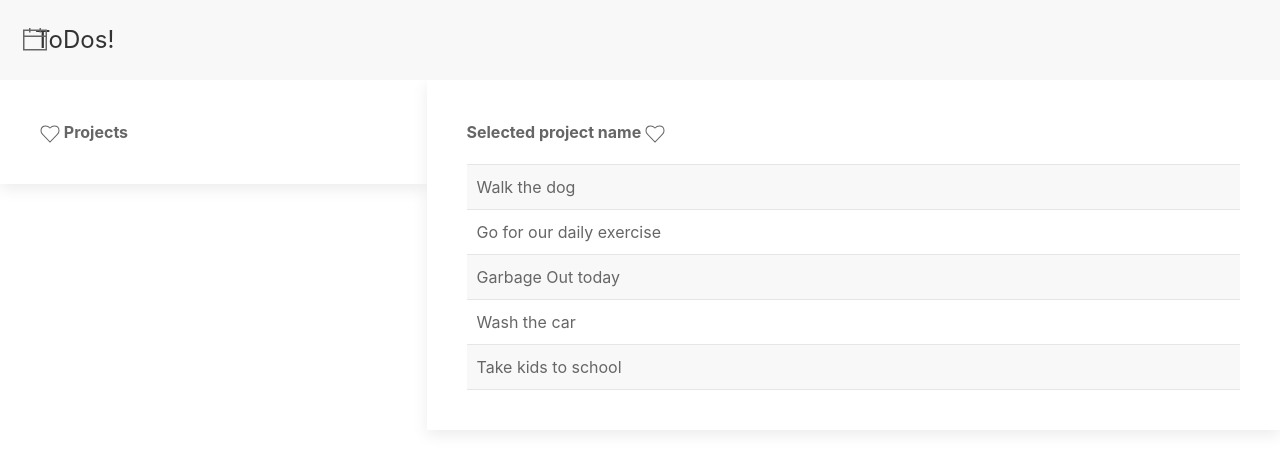
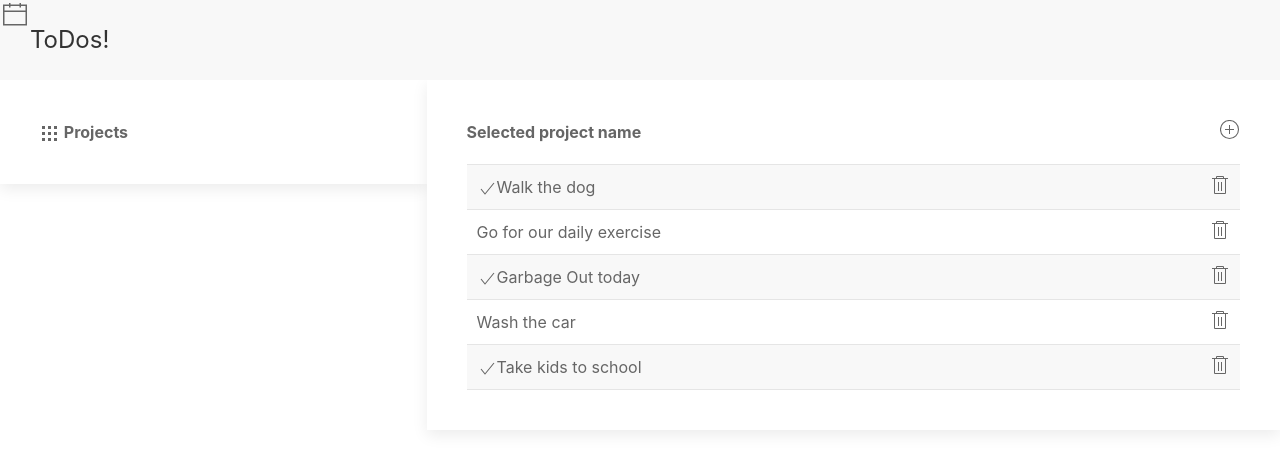
Before and after one commit to addod19/todo, a website built with webpack: page dist/index2.html in a window 1280 px wide. Built offline with nearby package versions, Linux system fonts and the light colour scheme.

Commit message:
re-position the uikit icons to the correct position

```diff
--- a/src/index.js
+++ b/src/index.js
@@ -1,6 +1,6 @@
 import '../node_modules/uikit';
 import Data from './modules/data';
-import '../dist/css/main.css';
+// import '../dist/css/main.css';
 
 const View = (() => {
   const render = project => {
@@ -24,11 +24,11 @@ const Controller = ((ui, data) => {
   let proj = data.project('My first project');
 
   const mytodos = [
-    'Walk the dog',
-    'Go for our daily exercise',
-    'Garbage Out today',
-    'Wash the car',
-    'Take kids to school'
+    `<span uk-icon="icon: check"></span>Walk the dog <a href="" class="uk-align-right" uk-icon="icon: trash"></a>`,
+    `Go for our daily exercise <a href="" class="uk-align-right" uk-icon="icon: trash"></a>`,
+    `<span uk-icon="icon: check"></span>Garbage Out today <a href="" class="uk-align-right" uk-icon="icon: trash"></a>`,
+    'Wash the car <a href="" class="uk-align-right" uk-icon="icon: trash"></a>',
+    `<span uk-icon="icon: check"></span>Take kids to school <a href="" class="uk-align-right" uk-icon="icon: trash"></a>`
   ];
 
   mytodos.forEach(el => {
```
Also changed, not shown: dist/index.html, dist/index2.html, dist/main.js.
